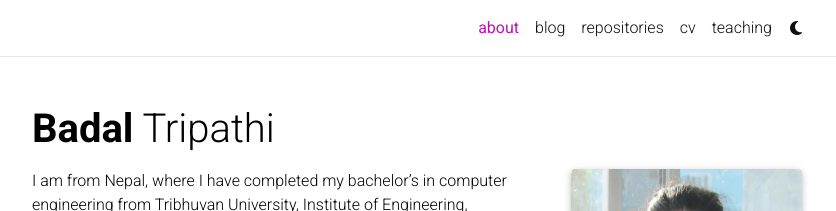
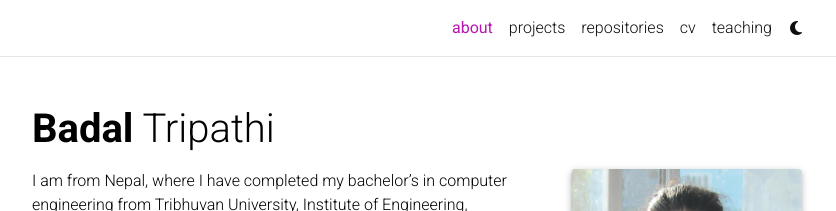
Before and after one commit to badal11/badal11.github.io, a Jekyll site: the page built from _pages/about.md, in a window 1280 px wide. Shown: the top 211 px of the page, without its empty margins (223-1059 px from the left). Built offline with Jekyll 4.4.1, drawn with Linux system fonts in a browser that asks for light colours; full-size pictures stand in for the smaller copies a plugin makes; comment, search, counter and statistics services are not loaded; a style sheet for code colours, icons or effects is not loaded.

Commit message:
changed the menu from blog to projects

```diff
--- a/_config.yml
+++ b/_config.yml
@@ -121,7 +121,7 @@
 # -----------------------------------------------------------------------------
 
 blog_name: Projects/Blogs # blog_name will be displayed in your blog page
-blog_nav_title: blog # your blog must have a title for it to be displayed in the nav bar
+blog_nav_title: projects # your blog must have a title for it to be displayed in the nav bar
 blog_description: here are the list of things i have been doing
 permalink: /project/:year/:title/
 
```
